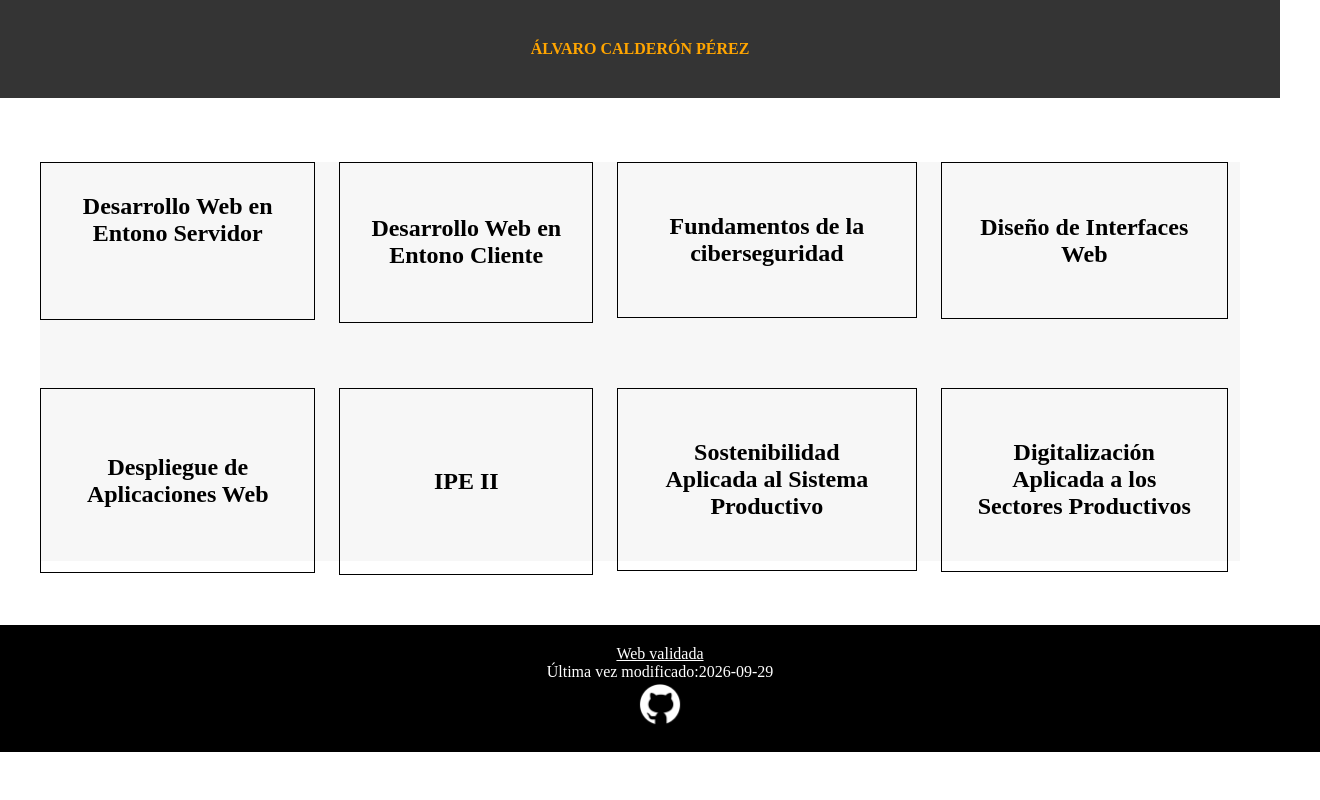
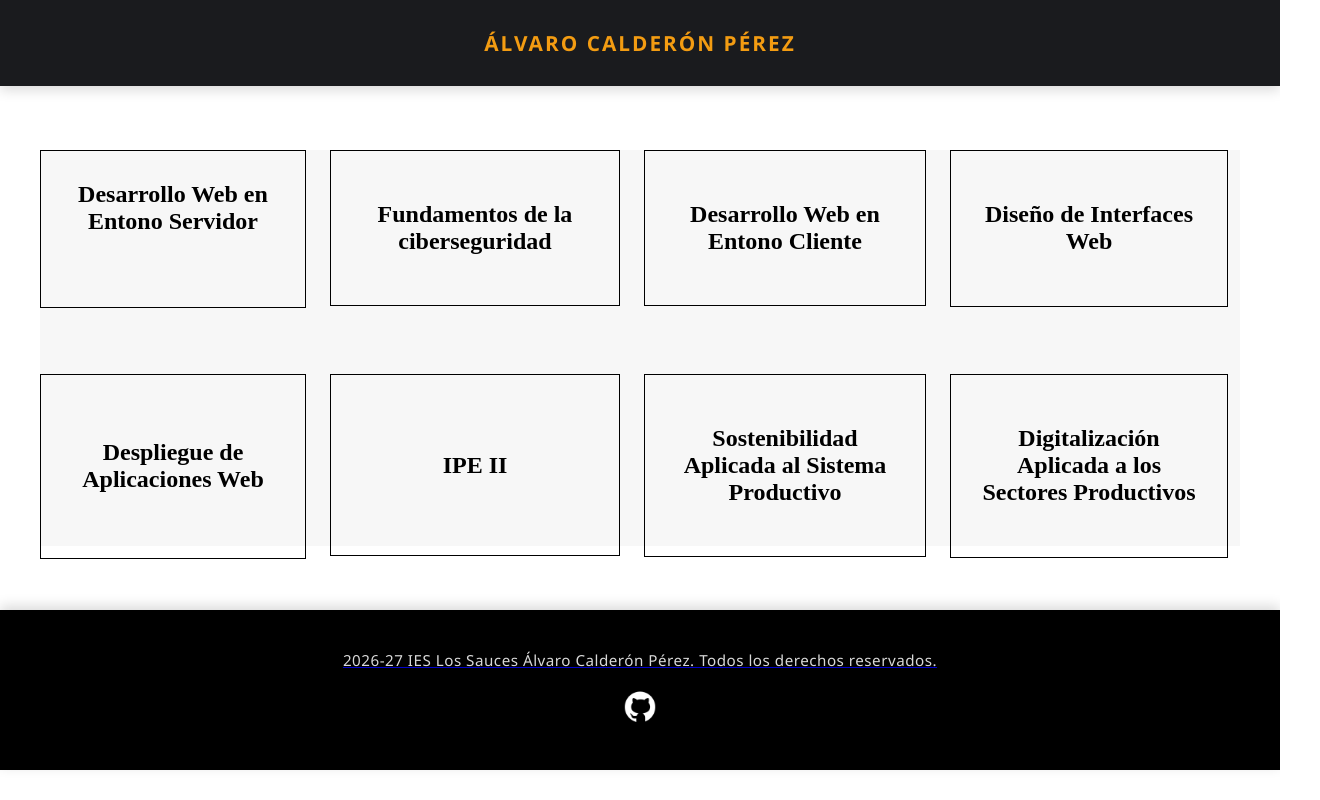
Before and after one commit to AlvaroCalde/ACPProyectoDAW, a plain HTML site: page index.html in a window 1280 px wide. Shown: the whole page, 1320 px wide, since content can reach past the window. Drawn offline with Linux system fonts and the light colour scheme.

Commit message:
Add files via upload

```diff
--- a/index.html
+++ b/index.html
@@ -17,19 +17,19 @@
             <p>Desarrollo Web en Entono Servidor</p>
         </div>
         <div>
-            <a href="/archivo.html">
-            <p>Desarrollo Web en Entono Cliente</p>
+            <a href="/ACPCIBProyectoCIB/indexProyectoCIB.php">
+            <p>Fundamentos de la ciberseguridad</p>
         </div>
         <div>
             <a href="/">
-            <p>Fundamentos de la ciberseguridad</p>
+            <p>Desarrollo Web en Entono Cliente</p>
         </div>
         <div>
             <a href="/">
             <p>Diseño de Interfaces Web</p>
         </div>
         <div>
-            <a href="/">
+            <a href="/ACPDAWProyectoDAW/indexProyectoDAW.php">
             <p>Despliegue de Aplicaciones Web</p>
         </div>
 
@@ -47,9 +47,8 @@
         </div>
     </main>
     <footer>
-        <a href="https://validator.w3.org/nu/?doc=https%3A%2F%2Falvarocalper.ieslossauces.es%2F" id="vali">Web validada</a>
-        <p>Última vez modificado:<time datetime="2026-09-29">2026-09-29</time></p>
+        <address>2026-27 IES Los Sauces Álvaro Calderón Pérez. Todos los derechos reservados.</address>
         <a href="https://github.com/AlvaroCalde/" target="_blank"><img src="/webroot/images/github.png" alt="enlace a github"></a>
-        </footer>
+    </footer>
 </body>
 </html>
--- a/webroot/CSS/estilos2.css
+++ b/webroot/CSS/estilos2.css
@@ -2,13 +2,22 @@
     margin: 0;
     padding: 0;
 }
-header{
-    color: orange;
-    background-color: rgba(29, 29, 29, 0.897);
+
+header {
+    background-color: #1a1b1e; /* Gris muy oscuro, más moderno que el negro puro */
+    color: #f39c12; /* Mantiene tu tono naranja/dorado */
     text-align: center;
-    padding: 40px;
-    font-weight: bolder;
-    margin-bottom: 2%;
+    padding: 1.8rem 1rem;
+    font-family: 'Segoe UI', system-ui, -apple-system, sans-serif;
+    font-size: 1.3rem;
+    font-weight: 700;
+    letter-spacing: 2px;
+    box-shadow: 0 4px 12px rgba(0, 0, 0, 0.15); /* Sombra suave para separar del contenido */
+    text-transform: uppercase;
+}
+
+header p {
+    margin: 0;
 }
 
 main {
@@ -32,6 +41,7 @@ div {
     text-align: center;
     margin-bottom: 10%;
 }
+
 div:hover {
     transform: translateY(-5px);
     box-shadow: 0 8px 15px rgba(0, 0, 0, 0.2);
@@ -48,17 +58,45 @@ div p, div a {
     margin-bottom: 10px;
     padding: 5px;
 }
-footer a img{
-    width: 50px;
+
+
+
+
+footer {
+    background-color: black;
+    color: #e9ecef; /* Texto claro para buen contraste */
+    text-align: center;
+    padding: 2.5rem 1rem;
+    font-family: 'Segoe UI', system-ui, -apple-system, sans-serif;
+    display: flex;
+    flex-direction: column;
+    align-items: center;
+    gap: 1.2rem; /* Separación uniforme entre el texto y el icono */
+    box-shadow: 0 -4px 12px rgba(0, 0, 0, 0.15);
+    margin-top: 3rem; /* Asegura que no se pegue a los divs superiores */
 }
-footer{
-    text-align: center;
-    color: white;
-    background-color: black;
-    padding: 20px;
-    width: 100%;
 
+footer address {
+    font-style: normal;
+    font-size: 0.95rem;
+    letter-spacing: 0.5px;
+    opacity: 0.85; /* Ligera transparencia para jerarquía visual */
 }
+
+/* Estilos y animación para el icono de GitHub */
+footer img {
+    width: 38px;
+    height: auto;
+    transition: transform 0.3s ease, opacity 0.3s ease;
+}
+
+footer a:hover img {
+    transform: translateY(-5px) scale(1.05); /* Efecto de salto al pasar el ratón */
+    opacity: 1;
+}
+
+
+
 #vali{
     color: white;
 }
```
Also changed, not shown: error/error.html (line endings or trailing spaces), webroot/CSS/estilos.css (line endings or trailing spaces).
